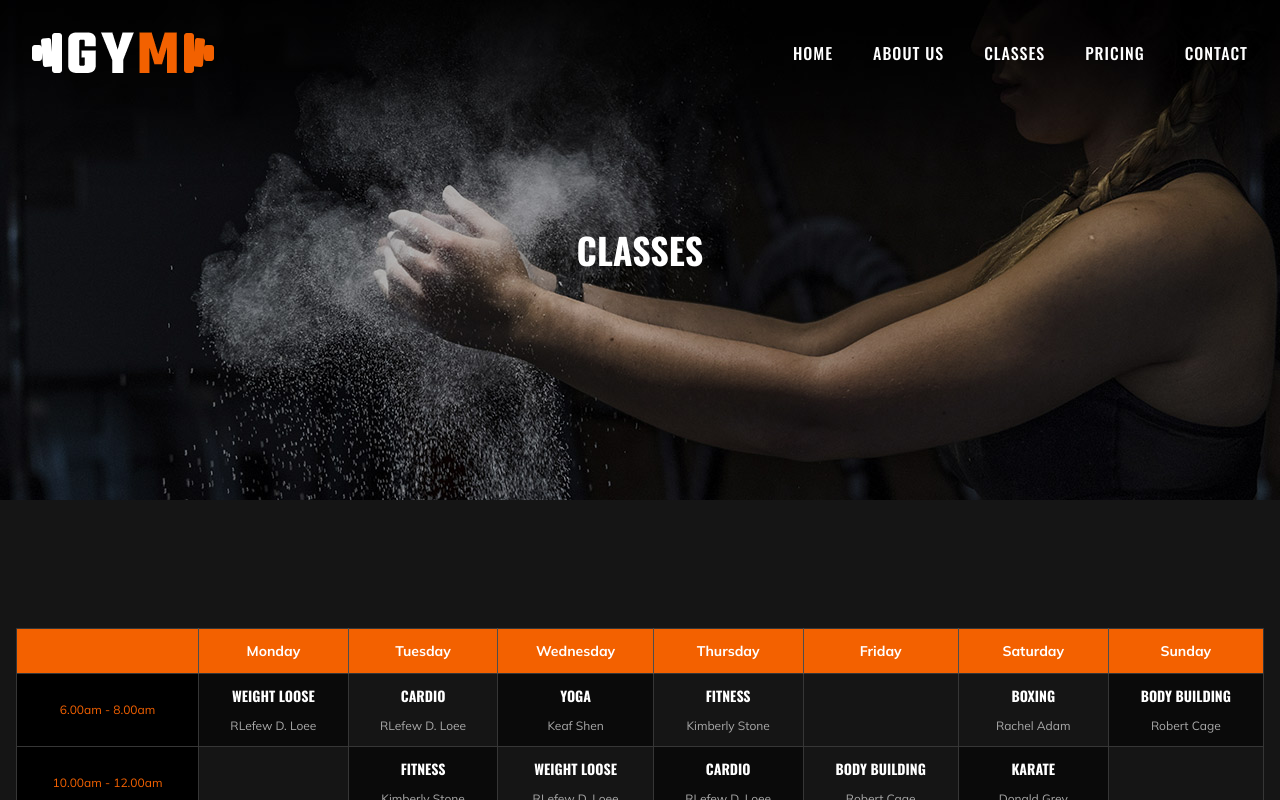
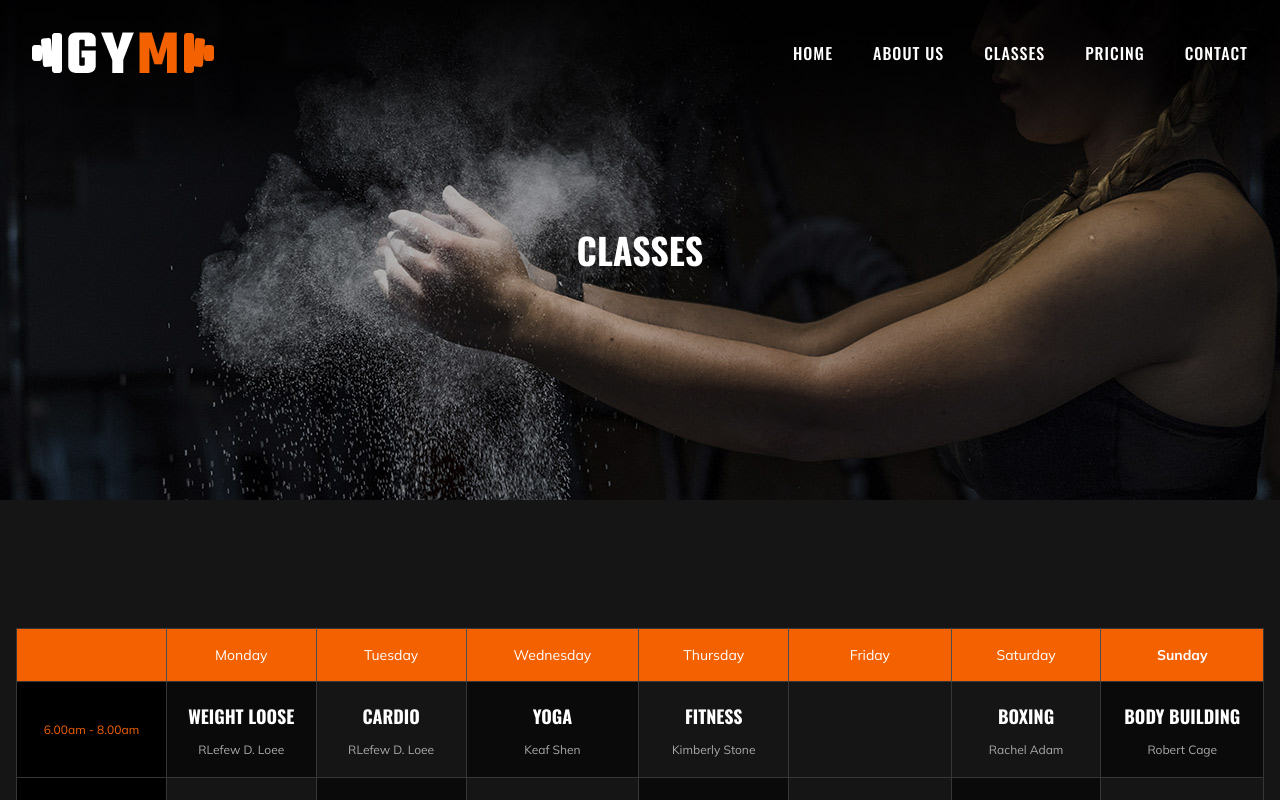
Before and after one commit to felipe-muner/podium-gym, a Next.js app: page /classes in a window 1280 px wide. Shown: the top 800 px of the page. Built offline with nearby package versions, Linux system fonts and the light colour scheme.

Commit message:
feat: timetable size

```diff
--- a/components/Timetable/Timetable.tsx
+++ b/components/Timetable/Timetable.tsx
@@ -58,27 +58,27 @@ const Timetable = () => {
       <table className="min-w-full border-collapse border border-[#363636] text-center">
         <thead>
           <tr className="bg-brand-orange font-mulish">
-            <th className="p-3 text-sm text-white border-r border-brand-gray-darker">&nbsp;</th>
-            <th className="p-3 text-sm text-white border-r border-brand-gray-darker">Monday</th>
-            <th className="p-3 text-sm text-white border-r border-brand-gray-darker">Tuesday</th>
-            <th className="p-3 text-sm text-white border-r border-brand-gray-darker">Wednesday</th>
-            <th className="p-3 text-sm text-white border-r border-brand-gray-darker">Thursday</th>
-            <th className="p-3 text-sm text-white border-r border-brand-gray-darker">Friday</th>
-            <th className="p-3 text-sm text-white border-r border-brand-gray-darker">Saturday</th>
-            <th className="p-3 text-sm text-white">Sunday</th>
+            <th className="p-4 text-sm text-white border-r border-brand-gray-darker font-normal">&nbsp;</th>
+            <th className="p-4 text-sm text-white border-r border-brand-gray-darker font-normal">Monday</th>
+            <th className="p-4 text-sm text-white border-r border-brand-gray-darker font-normal">Tuesday</th>
+            <th className="p-4 text-sm text-white border-r border-brand-gray-darker font-normal">Wednesday</th>
+            <th className="p-4 text-sm text-white border-r border-brand-gray-darker font-normal">Thursday</th>
+            <th className="p-4 text-sm text-white border-r border-brand-gray-darker font-normal">Friday</th>
+            <th className="p-4 text-sm text-white border-r border-brand-gray-darker font-normal">Saturday</th>
+            <th className="p-4 text-sm text-white">Sunday</th>
           </tr>
         </thead>
         <tbody>
           {timetable.map((row, rowIndex) => (
             <tr key={rowIndex}>
-              <td className="border border-[#363636] bg-brand-black p-3 text-brand-orange font-mulish text-xs">
+              <td className="border border-[#363636] bg-brand-black p-4 w-24 h-24 text-brand-orange font-mulish text-xs">
                 {row.time}
               </td>
               {row.days.map((day, dayIndex) => (
                 <td
                   key={dayIndex}
                   className={cn(
-                    'border border-[#363636] p-3 text-sm',
+                    'border border-[#363636] p-4 w-24 h-24 text-sm',
                     {
                       'bg-brand-background-1': day.type === 'dark',
                       'bg-brand-background-2': day.type !== 'dark'
@@ -87,7 +87,7 @@ const Timetable = () => {
                 >
                   {day.name ? (
                     <div>
-                      <h5 className="mb-2 text-sm font-semibold uppercase text-white">
+                      <h5 className="mb-2 text-lg font-semibold uppercase text-white">
                         {day.name}
                       </h5>
                       <span className="text-xs text-brand-gray-medium font-mulish">
```
